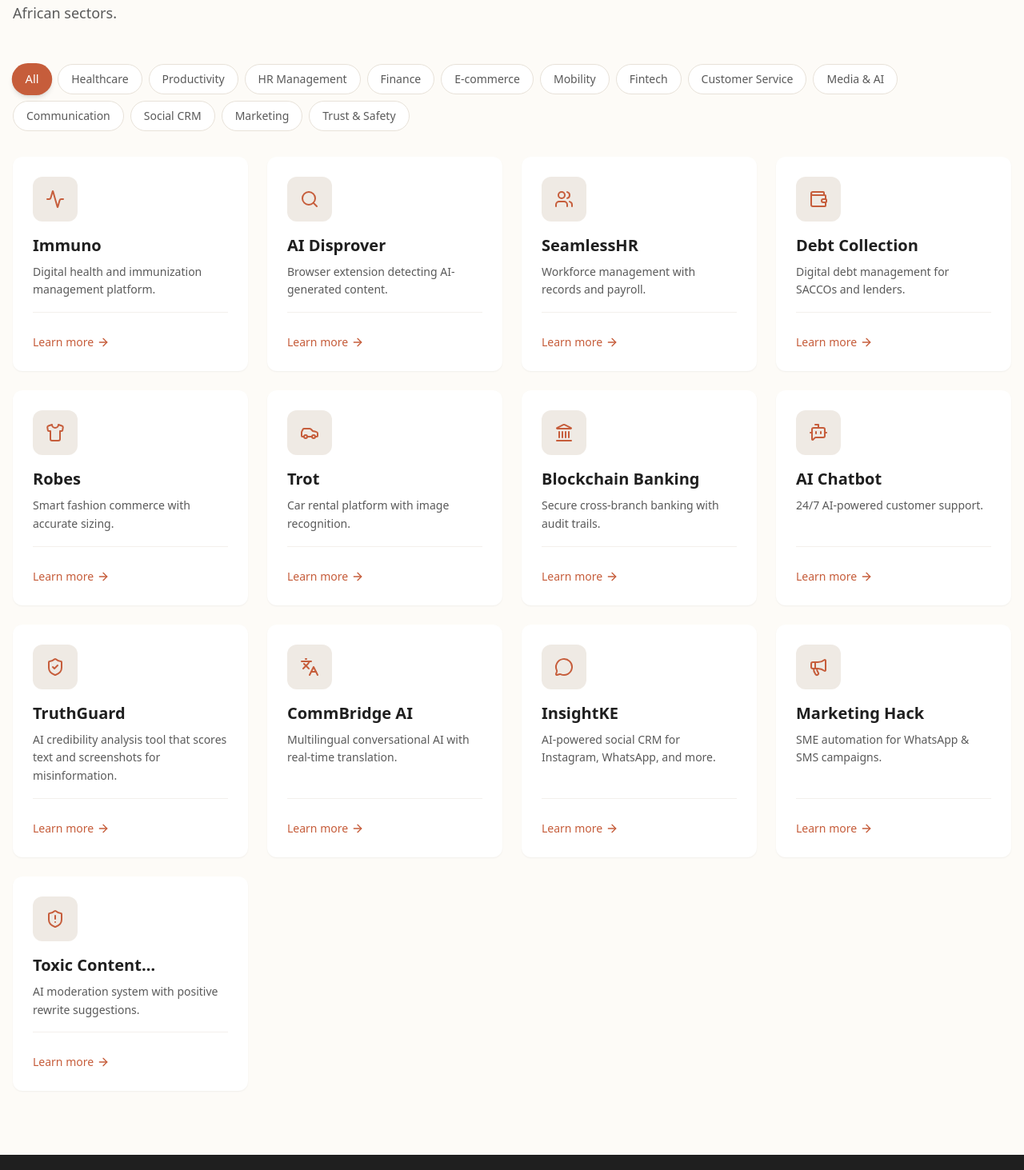
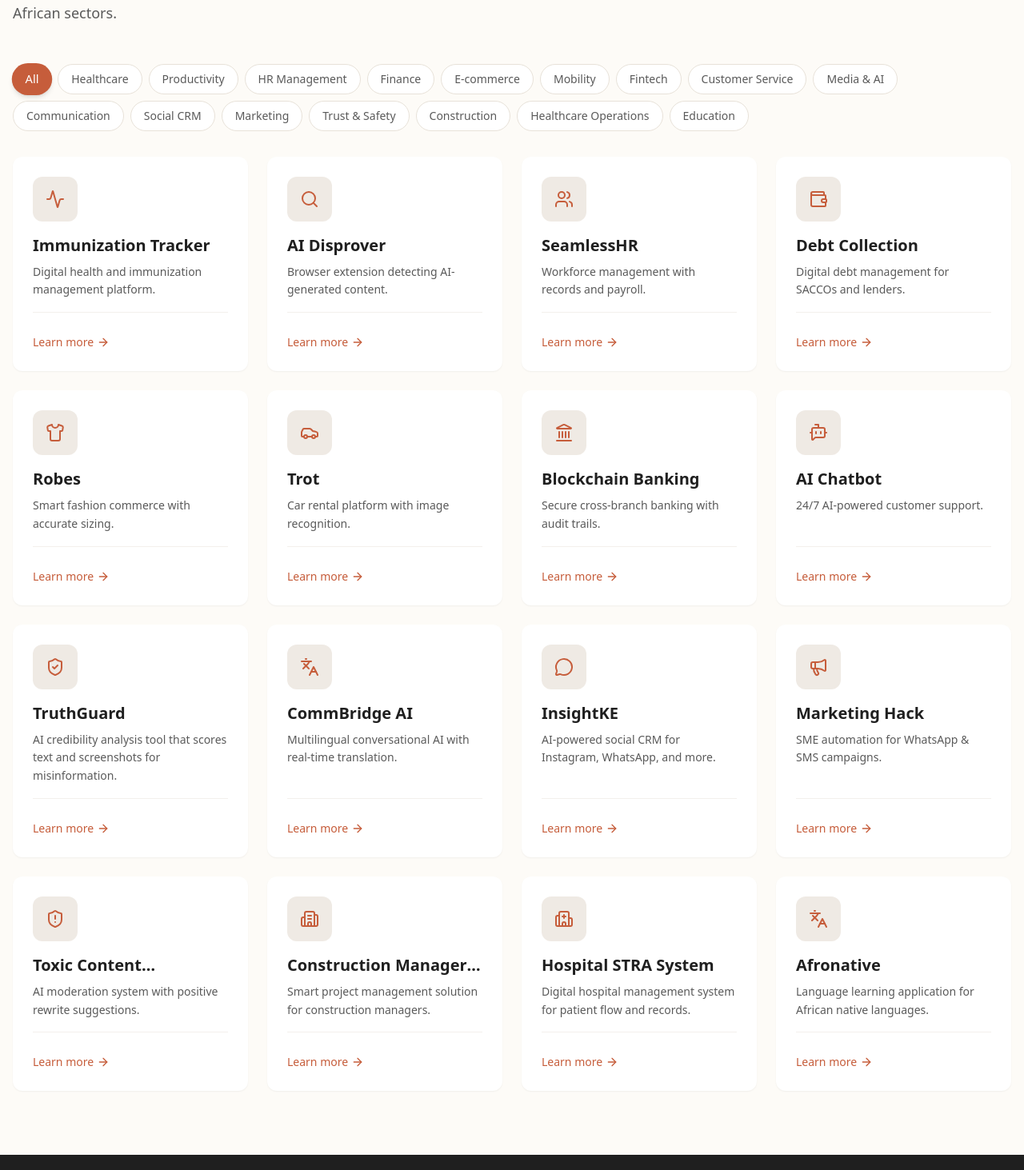
Before and after one commit to KenTuei/casa-africa, a React (Vite) app: page /products in a window 1280 px wide. Shown: the part 227-1690 px from the top of the page at 80% size. Built offline with nearby package versions, Linux system fonts and the light colour scheme.

Commit message:
Update contact email and enhance product data with new entries and descriptions

```diff
--- a/src/components/Contact.tsx
+++ b/src/components/Contact.tsx
@@ -49,7 +49,7 @@
 
                 <div className="space-y-4">
                   <a
-                    href="mailto:hello@mberiltd.com"
+                    href="mailto:contact@mberi.tech"
                     className="block"
                   >
                     <Button fullWidth size="lg" className="elevation-md hover:elevation-lg">
--- a/src/data/products.tsx
+++ b/src/data/products.tsx
@@ -12,7 +12,9 @@
     Languages,
     MessageCircle,
     Megaphone,
-    ShieldAlert
+    ShieldAlert,
+    Building2,
+    Hospital
 } from 'lucide-react';
 
 export interface Product {
@@ -30,7 +32,7 @@
     // --- Original 8 Products (from Concept Note) ---
     {
         id: 'immuno',
-        name: 'Immuno',
+        name: 'Immunization Tracker',
         category: 'Healthcare',
         shortDescription: 'Digital health and immunization management platform.',
         fullDescription: 'A digital health and immunization management platform designed to support health facilities, NGOs, and governments in tracking immunization coverage, facility performance, and child health outcomes. The system enables data-driven decision-making and improved service delivery.',
@@ -225,4 +227,49 @@
         targetAudience: ['Digital Platforms', 'Communities'],
         icon: <ShieldAlert className="w-6 h-6" />,
     },
+    {
+        id: 'construction-manager-app',
+        name: 'Construction Manager App',
+        category: 'Construction',
+        shortDescription: 'Smart project management solution for construction managers.',
+        fullDescription: 'A smart project management solution designed for construction managers to streamline site operations, track project progress, manage budgets, and coordinate workers in real time. The app improves efficiency by centralizing task assignments, material tracking, reporting, and communication—reducing delays and enhancing accountability on construction projects.',
+        features: [
+            'Site operations management',
+            'Real-time progress tracking',
+            'Budget and material tracking',
+            'Worker coordination and reporting'
+        ],
+        targetAudience: ['Construction Managers', 'Contractors', 'Project Teams'],
+        icon: <Building2 className="w-6 h-6" />,
+    },
+    {
+        id: 'hospital-stra-system',
+        name: 'Hospital STRA System',
+        category: 'Healthcare Operations',
+        shortDescription: 'Digital hospital management system for patient flow and records.',
+        fullDescription: 'A digital hospital management system built to simplify patient flow, record management, and operational tracking within healthcare facilities. The STRA system enhances efficiency by organizing patient data, supporting staff coordination, and improving service delivery through structured reporting and real-time information access.',
+        features: [
+            'Patient flow management',
+            'Digital record organization',
+            'Staff coordination support',
+            'Structured reporting and tracking'
+        ],
+        targetAudience: ['Hospitals', 'Clinics', 'Healthcare Administrators'],
+        icon: <Hospital className="w-6 h-6" />,
+    },
+    {
+        id: 'afronative',
+        name: 'Afronative',
+        category: 'Education',
+        shortDescription: 'Language learning application for African native languages.',
+        fullDescription: 'A language learning application focused on African native languages. Afronative helps learners build vocabulary, practice pronunciation, and improve fluency through interactive and culturally relevant learning experiences.',
+        features: [
+            'African native language lessons',
+            'Vocabulary and pronunciation practice',
+            'Interactive learning paths',
+            'Progress tracking'
+        ],
+        targetAudience: ['Students', 'Language Learners', 'Schools'],
+        icon: <Languages className="w-6 h-6" />,
+    },
 ];
```
